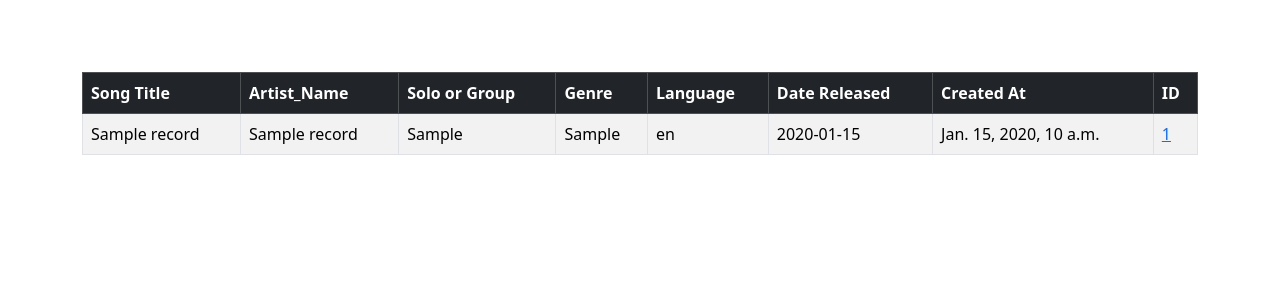
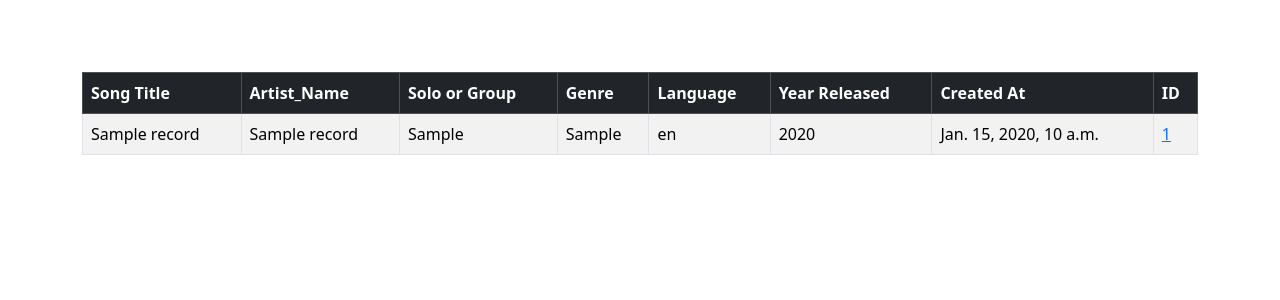
Before and after one commit to Elixc10/Eli-s-CRM, a Django app: page / in a window 1280 px wide. Shown: the part 56-356 px from the top of the page. Run offline with Django 5.2, Linux system fonts and the light colour scheme; a user stored in the database is signed in; tables that the repository leaves empty hold one stand-in row (values such as "Sample post").

Commit message:
Number INput on year

```diff
--- a/website/forms.py
+++ b/website/forms.py
@@ -42,7 +42,7 @@ class AddRecordForm(forms.ModelForm):
 	solo_or_group = forms.CharField(required=True, widget=forms.widgets.TextInput(attrs={"placeholder":"Solo or Group", "class":"form-control"}), label="")
 	genre = forms.CharField(required=True, widget=forms.widgets.TextInput(attrs={"placeholder":"Genre", "class":"form-control"}), label="")
 	language = forms.CharField(required=True, widget=forms.widgets.TextInput(attrs={"placeholder":"Language", "class":"form-control"}), label="")
-	date_released = forms.CharField(required=True, widget=forms.widgets.TextInput(attrs={"placeholder":"Date Released", "class":"form-control"}), label="")
+	year_released = forms.IntegerField(required=True, widget=forms.widgets.NumberInput(attrs={"placeholder":"Year Released", "class":"form-control"}), label="")
 
 
 	class Meta:
--- a/website/models.py
+++ b/website/models.py
@@ -5,10 +5,10 @@ class Record(models.Model):
 	created_at = models.DateTimeField(auto_now_add = True)
 	song_title = models.CharField(max_length = 50)
 	artist_name = models.CharField(max_length = 50)
-	solo_or_group = models.CharField(max_length = 100)
-	genre = models.CharField(max_length = 15)
-	language = models.CharField(max_length = 100)
-	date_released = models.CharField(max_length = 50)
+	solo_or_group = models.CharField(max_length = 50)
+	genre = models.CharField(max_length = 50)
+	language = models.CharField(max_length = 50)
+	year_released = models.IntegerField(max_length = 50)
 
 
 	def __str__(self):
--- a/website/templates/home.html
+++ b/website/templates/home.html
@@ -16,7 +16,7 @@
       <th scope="col">Solo or Group</th>
       <th scope="col">Genre</th>
       <th scope="col">Language</th>
-      <th scope="col">Date Released</th>
+      <th scope="col">Year Released</th>
       <th scope="col">Created At</th>
       <th scope="col">ID</th>
     </tr>
@@ -32,15 +32,15 @@
         <td>{{record.solo_or_group}}</td>
         <td>{{record.genre}}</td>
         <td>{{record.language}}</td>
-        <td>{{record.date_released}}</td>
+        <td>{{record.year_released}}</td>
         <td>{{record.created_at}}</td>
         <td><a href="{% url 'record' record.id %}">{{record.id}}</a></td>
       </tr>
     {% endfor %}
 {% endif %}
 
-    </tbody>
-  </table>
+   </tbody>
+</table>
 
 
 
--- a/website/templates/record.html
+++ b/website/templates/record.html
@@ -23,7 +23,7 @@
 	<strong>Language: </strong>{{ customer_record.language }}</p>
 
 	<p class="card-text">
-	<strong>Date Released: </strong>{{ customer_record.date_released }}</p>
+	<strong>Year Released: </strong>{{ customer_record.year_released }}</p>
 
 	<p class="card-text">
 	<strong>Create At: </strong>{{ customer_record.created_at }}</p>
```
Also changed, not shown: website/migrations/0001_initial.py, website/views.py (line endings or trailing spaces).
